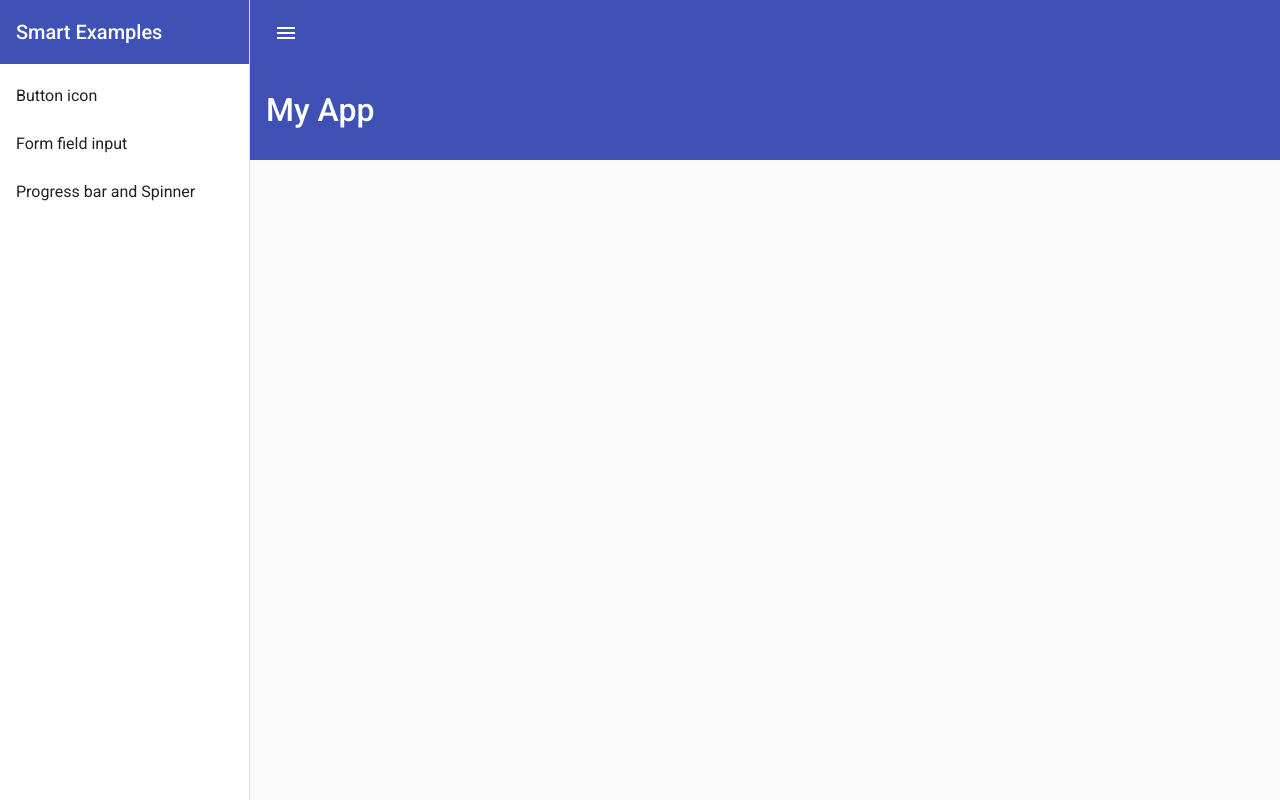
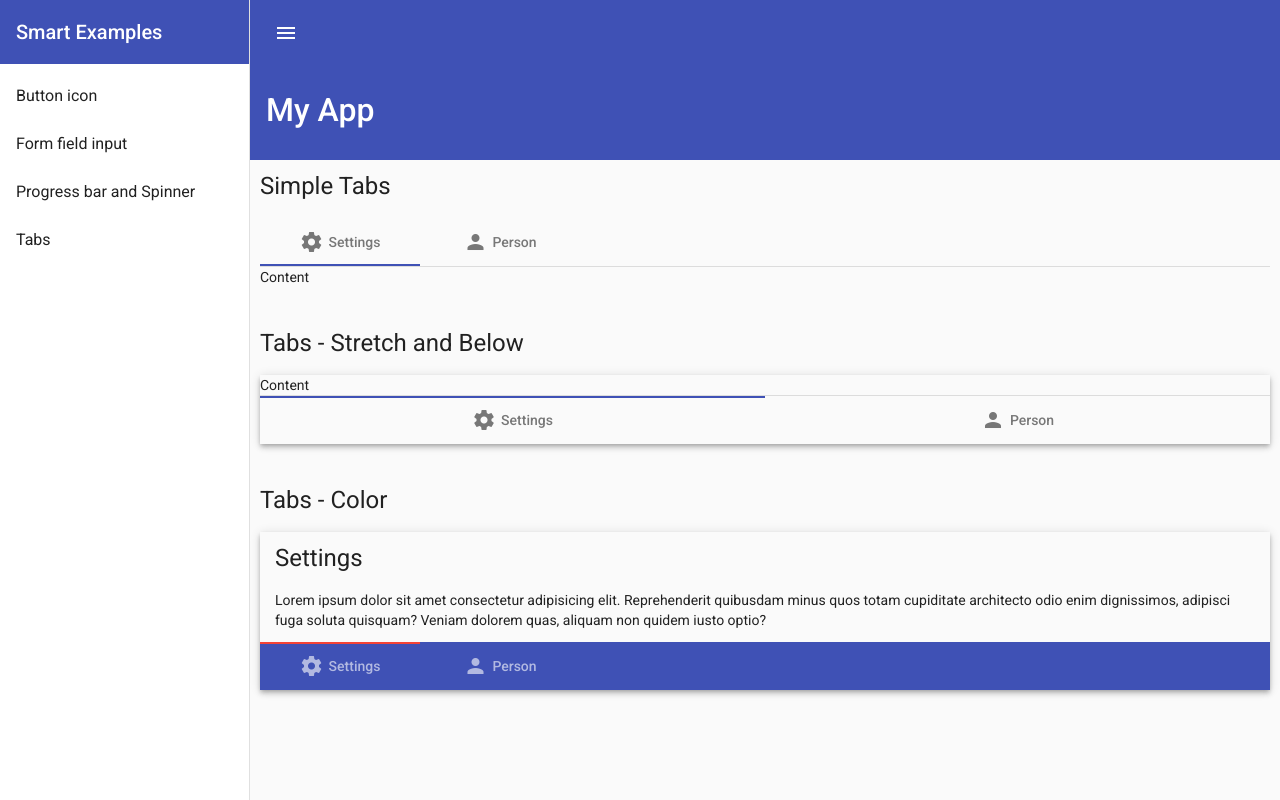
Before and after one commit to vsandrade/RxJS_Angular_Material, an Angular app in the folder Angular-Material/: page /tabs in a window 1280 px wide. Before the commit this address led to /. Built offline with nearby package versions, Linux system fonts and the light colour scheme.

Commit message:
tabs and customizations

```diff
--- a/Angular-Material/src/app/Material/Material.module.ts
+++ b/Angular-Material/src/app/Material/Material.module.ts
@@ -10,6 +10,7 @@ import { MatInputModule } from '@angular/material/input';
 import { MatListModule } from '@angular/material/list';
 import { MatProgressBarModule } from '@angular/material/progress-bar';
 import { MatProgressSpinnerModule } from '@angular/material/progress-spinner';
+import { MatTabsModule } from '@angular/material/tabs';
 
 @NgModule({
   exports: [
@@ -21,7 +22,8 @@ import { MatProgressSpinnerModule } from '@angular/material/progress-spinner';
     MatInputModule,
     MatListModule,
     MatProgressBarModule,
-    MatProgressSpinnerModule
+    MatProgressSpinnerModule,
+    MatTabsModule
   ],
   declarations: [],
   providers: [
--- a/Angular-Material/src/app/app-routing.module.ts
+++ b/Angular-Material/src/app/app-routing.module.ts
@@ -3,11 +3,13 @@ import { RouterModule, Routes } from '@angular/router';
 import { ButtonsIconsComponent } from './buttons-icons/buttons-icons.component';
 import { FormFieldInputComponent } from './form-field-input/form-field-input.component';
 import { ProgressSpinnerComponent } from './progress-spinner/progress-spinner.component';
+import { TabsComponent } from './tabs/tabs.component';
 
 const routes: Routes = [
   { path: 'buttonIcon', component: ButtonsIconsComponent },
   { path: 'formFieldInput', component: FormFieldInputComponent },
-  { path: 'progBarSpinner', component: ProgressSpinnerComponent }
+  { path: 'progBarSpinner', component: ProgressSpinnerComponent },
+  { path: 'tabs', component: TabsComponent }
 ];
 
 @NgModule({
--- a/Angular-Material/src/app/app.component.html
+++ b/Angular-Material/src/app/app.component.html
@@ -13,6 +13,7 @@
     <a mat-list-item routerLink="/buttonIcon">Button icon</a>
     <a mat-list-item routerLink="/formFieldInput">Form field input</a>
     <a mat-list-item routerLink="/progBarSpinner">Progress bar and Spinner</a>
+    <a mat-list-item routerLink="/tabs">Tabs</a>
   </mat-nav-list>
   </mat-sidenav>
 
--- a/Angular-Material/src/app/app.component.scss
+++ b/Angular-Material/src/app/app.component.scss
@@ -22,6 +22,7 @@ mat-sidenav-container {
   position: fixed;
   font-size: 1rem;
   top: 0;
+  z-index: 1001;
 }
 
 .toolbar-submenu {
--- a/Angular-Material/src/app/app.module.ts
+++ b/Angular-Material/src/app/app.module.ts
@@ -10,13 +10,15 @@ import { MaterialModule } from './Material/Material.module';
 import { ButtonsIconsComponent } from './buttons-icons/buttons-icons.component';
 import { FormFieldInputComponent } from './form-field-input/form-field-input.component';
 import { ProgressSpinnerComponent } from './progress-spinner/progress-spinner.component';
+import { TabsComponent } from './tabs/tabs.component';
 
 @NgModule({
   declarations: [
     AppComponent,
     ButtonsIconsComponent,
     FormFieldInputComponent,
-    ProgressSpinnerComponent
+    ProgressSpinnerComponent,
+    TabsComponent
   ],
   imports: [
     BrowserModule,
--- /dev/null
+++ b/Angular-Material/src/app/tabs/tabs.component.html
@@ -0,0 +1,79 @@
+<h1>Simple Tabs</h1>
+
+<mat-tab-group
+mat-align-tabs="start"
+animationDuration="500ms">
+<mat-tab>
+  <ng-template mat-tab-label>
+    <mat-icon class="tab-icon">settings</mat-icon>
+    Settings
+  </ng-template>
+  Content
+</mat-tab>
+<mat-tab>
+  <ng-template mat-tab-label>
+    <mat-icon class="tab-icon">person</mat-icon>
+    Person
+  </ng-template>
+  Content
+</mat-tab>
+</mat-tab-group>
+
+<br><br>
+
+<h1>Tabs - Stretch and Below</h1>
+
+<mat-tab-group
+mat-stretch-tabs
+class="mat-elevation-z4"
+headerPosition="below">
+<mat-tab>
+  <ng-template mat-tab-label>
+    <mat-icon class="tab-icon">settings</mat-icon>
+    Settings
+  </ng-template>
+  Content
+</mat-tab>
+<mat-tab>
+  <ng-template mat-tab-label>
+    <mat-icon class="tab-icon">person</mat-icon>
+    Person
+  </ng-template>
+  Content
+</mat-tab>
+</mat-tab-group>
+
+<br><br>
+
+<h1>Tabs - Color</h1>
+
+<mat-tab-group
+class="mat-elevation-z4"
+headerPosition="below"
+color="warn"
+backgroundColor="primary">
+<mat-tab>
+  <div class="mat-tab">
+    <ng-template mat-tab-label>
+      <mat-icon class="tab-icon">settings</mat-icon>
+      Settings
+    </ng-template>
+    <h1>Settings</h1>
+    <p>
+      Lorem ipsum dolor sit amet consectetur adipisicing elit. Reprehenderit quibusdam minus quos totam cupiditate architecto odio enim dignissimos, adipisci fuga soluta quisquam? Veniam dolorem quas, aliquam non quidem iusto optio?
+    </p>
+  </div>
+</mat-tab>
+<mat-tab>
+  <div class="mat-tab">
+    <ng-template mat-tab-label>
+      <mat-icon class="tab-icon">person</mat-icon>
+      Person
+    </ng-template>
+    <h1>Person</h1>
+    <p>
+      Lorem ipsum dolor sit amet consectetur adipisicing elit. Reprehenderit quibusdam minus quos totam cupiditate architecto odio enim dignissimos, adipisci fuga soluta quisquam? Veniam dolorem quas, aliquam non quidem iusto optio?
+    </p>
+  </div>
+</mat-tab>
+</mat-tab-group>
--- /dev/null
+++ b/Angular-Material/src/app/tabs/tabs.component.scss
@@ -0,0 +1,7 @@
+.tab-icon {
+  margin-right: 5px;
+}
+
+.mat-tab {
+  padding: 10px 15px 0;
+}
--- /dev/null
+++ b/Angular-Material/src/app/tabs/tabs.component.ts
@@ -0,0 +1,15 @@
+import { Component, OnInit } from '@angular/core';
+
+@Component({
+  selector: 'app-tabs',
+  templateUrl: './tabs.component.html',
+  styleUrls: ['./tabs.component.scss']
+})
+export class TabsComponent implements OnInit {
+
+  constructor() { }
+
+  ngOnInit(): void {
+  }
+
+}
```
